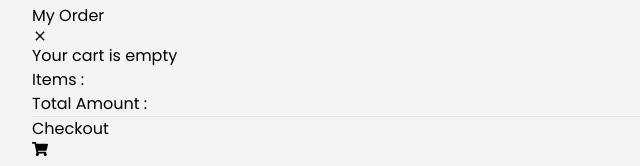
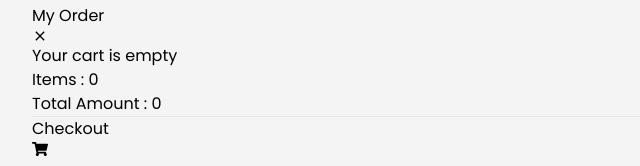
Before and after one commit to omarjafor/FlavorFleet-Client, a React (Vite) app: page / in a window 1280 px wide. Shown: the part 9604-9770 px from the top of the page, without its empty margins (0-640 px from the left). Built offline with nearby package versions, Linux system fonts and the light colour scheme.

Commit message:
cart adding and deleting

```diff
--- a/src/Components/Cart.jsx
+++ b/src/Components/Cart.jsx
@@ -8,7 +8,8 @@ import { useNavigate } from "react-router-dom";
 const Cart = () => {
     const [active, setActive] = useState(false);
     const cartItems = useSelector(state => state.cart.cart);
-
+    const totalQty = cartItems.reduce((total, item) => total + item.qty, 0)
+    const totalPrice = cartItems.reduce((total, item) => total + item.qty * item.price, 0);
     const navigate = useNavigate();
     return (
         <>
@@ -42,13 +43,13 @@ const Cart = () => {
                 )}
 
                 <div className="absolute bottom-0 ">
-                    <h3 className="font-semibold text-gray-800">Items : </h3>
+                    <h3 className="font-semibold text-gray-800">Items : {totalQty}</h3>
                     <h3 className="font-semibold text-gray-800">
-                        Total Amount :
+                        Total Amount : {totalPrice}
                     </h3>
                     <hr className="w-[90vw] lg:w-[18vw] my-2" />
                     <button
-
+                        onClick={() => navigate("/success")}
                         className="bg-green-500 font-bold px-3 text-white py-2 rounded-lg w-[90vw] lg:w-[18vw] mb-5"
                     >
                         Checkout
```
